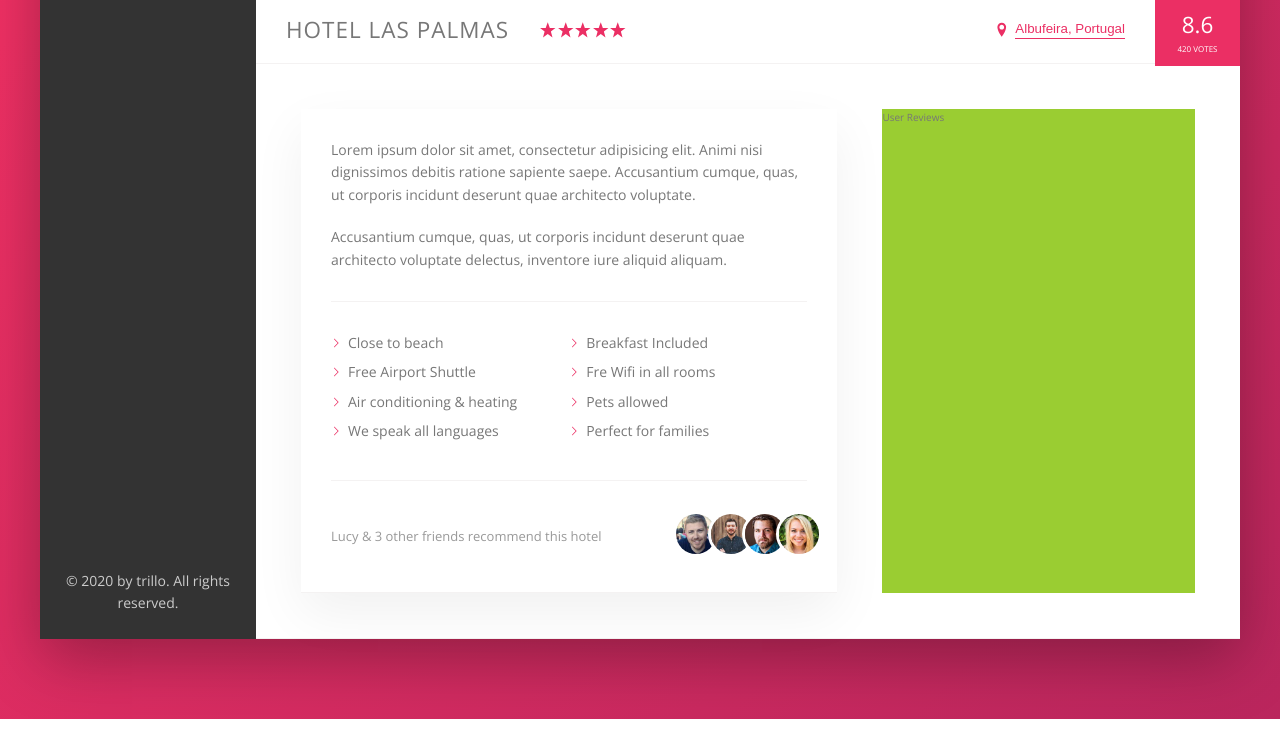
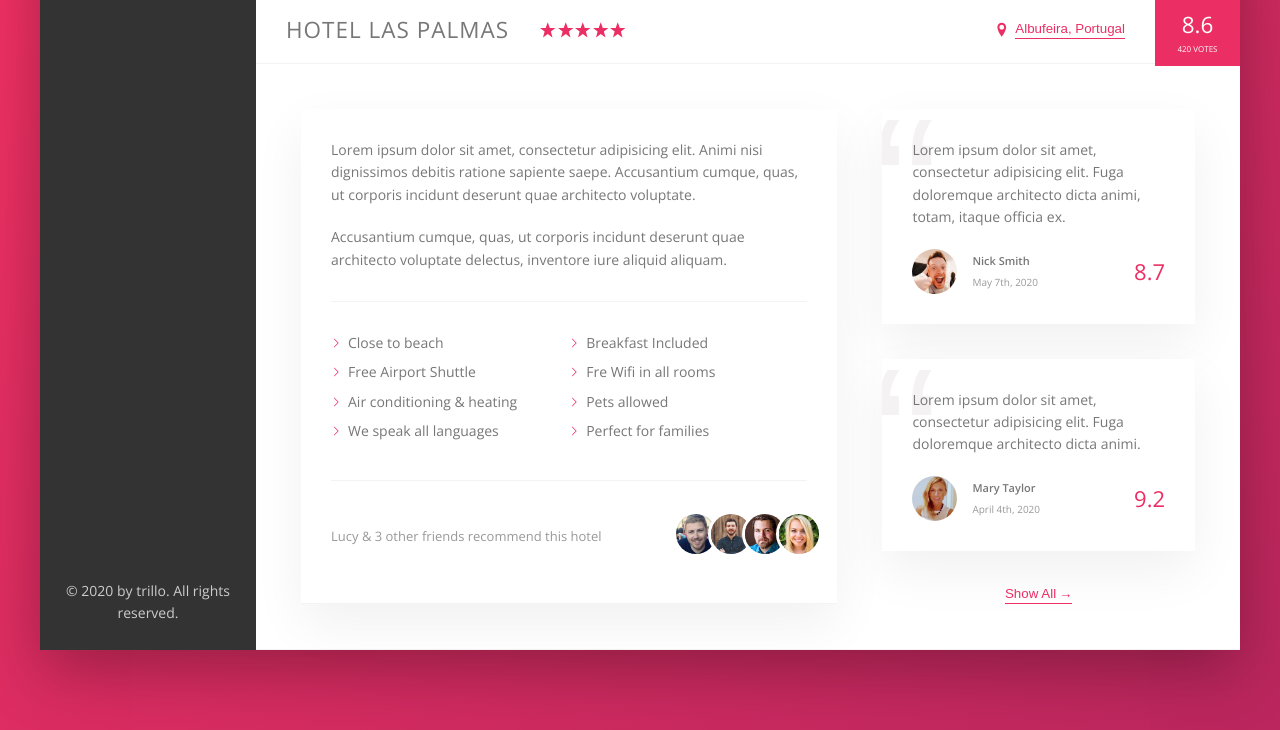
Before and after one commit to raja4net/trillo, a website: page index.html in a window 1280 px wide. Shown: the part 538-1268 px from the top of the page. Drawn offline with nearby package versions, Linux system fonts and the light colour scheme.

Commit message:
User Review section done

```diff
--- a/index.html
+++ b/index.html
@@ -124,8 +124,8 @@
                                 <div class="overview__rating-average">8.6</div>
                                 <div class="overview__rating-count">420 votes</div>
                         </div>
+                    </div>
 
-                    </div>
                     <div class="detail">
                         <div class="description">
                             <p class="paragraph">
@@ -156,9 +156,37 @@
                                 </div>
                             </div>
                         </div>
-                        <div class="user-reviews">
-                            User Reviews
-                        </div>
+                            <figure class="user-reviews">
+                                <figure class="review">
+                                    <blockquote class="review__text">
+                                        Lorem ipsum dolor sit amet, consectetur adipisicing elit. Fuga doloremque architecto dicta animi, totam, itaque officia ex.
+                                    </blockquote>
+                                    <figcaption class="review__user">
+                                        <img src="img/user-1.jpg" alt="User 1" class="review__photo">
+                                        <div class="review__user-box">
+                                            <p class="review__user-name">Nick Smith</p>
+                                            <p class="review__user-date">May 7th, 2020</p>
+                                        </div>
+                                        <div class="review__rating">8.7</div>
+                                    </figcaption>
+                                </figure>
+                                <figure class="review">
+                                    <blockquote class="review__text">
+                                        Lorem ipsum dolor sit amet, consectetur adipisicing elit. Fuga doloremque architecto dicta animi.
+                                    </blockquote>
+                                    <figcaption class="review__user">
+                                        <img src="img/user-2.jpg" alt="User 2" class="review__photo">
+                                        <div class="review__user-box">
+                                            <p class="review__user-name">Mary Taylor</p>
+                                            <p class="review__user-date">April 4th, 2020</p>
+                                        </div>
+                                        <div class="review__rating">9.2</div>
+                                    </figcaption>
+                                </figure>
+                                <button class="btn-inline">Show All<span>&rarr;</span></button>
+                            </figure>
+
+
                     </div>
                 </main>
 
--- a/sass/_components.scss
+++ b/sass/_components.scss
@@ -268,8 +268,17 @@
     transition: all 0.2s;
     cursor: pointer;
 
+    & span {
+        margin-left: 3px;
+        transition: margin-left 0.2s;
+    }
+
     &:hover {
         color: var(--color-grey-dark-1);
+
+        & span {
+            margin-left: 8px;
+        }
 
     }
 
@@ -358,3 +367,68 @@
         margin-right: auto;
     }
 }
+
+.review {
+    padding:3rem;
+    margin-bottom: 3.5rem;
+    box-shadow: var(--shadow-light);
+    background-color: white;
+    flex-wrap: wrap;
+    position:relative;
+    overflow: hidden;
+
+
+
+    &__text {
+        margin-bottom: 2rem;
+        z-index:10;
+        position: relative;
+    }
+
+    &__user {
+        display:flex;
+        align-items: center;
+    }
+
+    &__photo {
+        width: 4.5rem;
+        height:4.5rem;
+        border-radius: 50%;
+        margin-right: 1.5rem;
+    }
+
+    &__user-box {
+        margin-right: auto;
+    }
+
+    &__user-name {
+        font-size: 1.1rem;
+        font-weight: 600;
+        margin-right: 1rem;
+        margin-bottom: 0.4rem;
+    }
+
+    &__user-date {
+    font-size: 1rem;
+    color: var(--color-grey-dark-3);
+    }
+
+    &__rating {
+        color: var(--color-primary);
+        font-size: 2.2rem;
+        font-weight: 300;
+    }
+
+
+    &::before{
+        content:"\201C";
+        position:absolute;
+        font-family: sans-serif;
+        line-height: 1;
+        font-size: 20rem;
+        top:-2.0rem;
+        left:-1rem;
+        color: var(--color-grey-light-2);
+        z-index:1;
+    }
+}
--- a/sass/_layout.scss
+++ b/sass/_layout.scss
@@ -31,13 +31,14 @@ flex:1;
 }
 
 .detail {
+font-size: 1.4rem;
 display: flex;
 padding:4.5rem;
 border-bottom: var(--line);
 }
 
 .description {
-    font-size: 1.4rem;
+
 flex: 0 0 60%;
 background-color: white;
 margin-right: 4.5rem;
@@ -48,6 +49,8 @@ box-shadow: var(--shadow-light);
 
 .user-reviews {
 flex: 1;
-background-color: yellowgreen;
+display: flex;
+flex-direction: column;
+align-items: center;
 
 }
```
Also changed, not shown: css/style.css.
